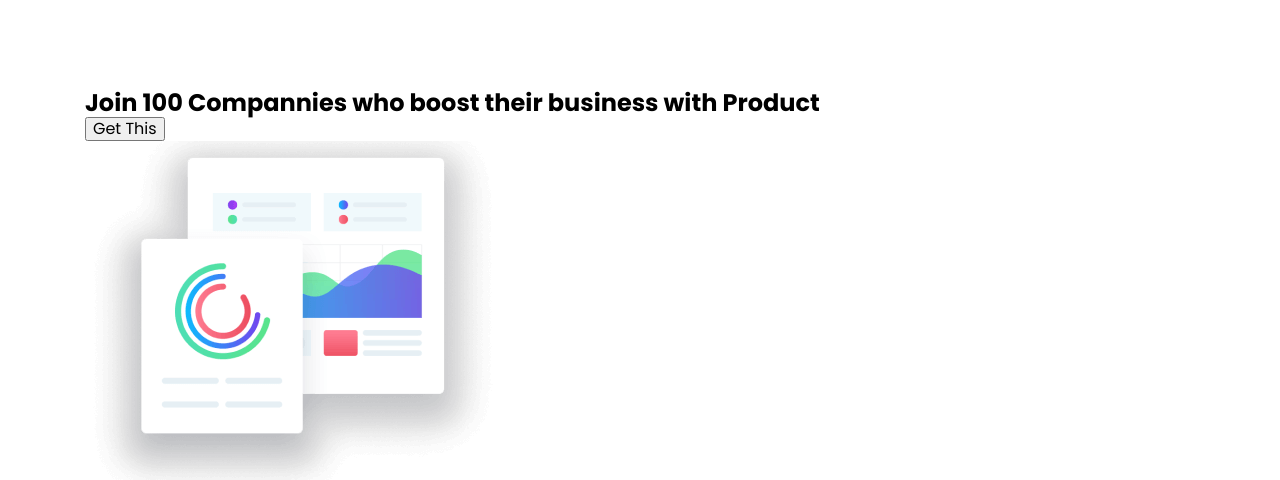
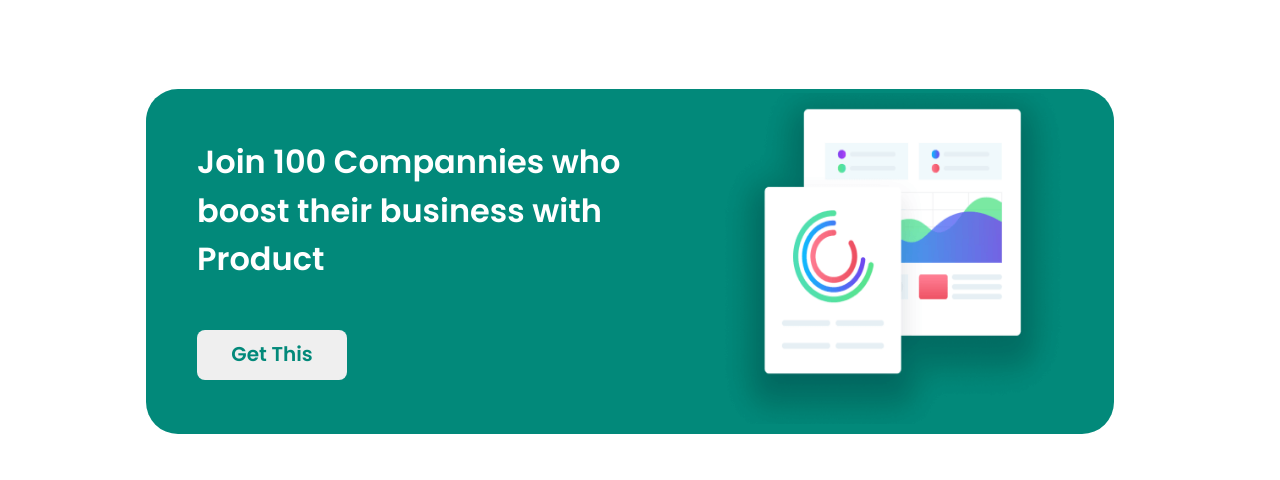
Before and after one commit to pattaroni/Business-Promotion, a plain HTML site: page index.html in a window 1280 px wide. Shown: the part 5473-5953 px from the top of the page. Drawn offline with nearby package versions, Linux system fonts and the light colour scheme.

Commit message:
add styles to join section

```diff
--- a/css/style.css
+++ b/css/style.css
@@ -693,3 +693,47 @@ font-weight: 400;
     color: #252b42;
 }
 /* #endregion Clients */
+
+/* #region Join */
+.section-join {
+    margin-bottom: 100px;
+}
+.section-join .container {
+    padding: 0 81px;
+}
+.join-box {
+    display: flex;
+    gap: 10px;
+    padding: 0 46px 0 51px;
+    background-color: #02897a;
+    border-radius: 32px;
+    width: 968px
+}
+.join-box-div {
+    display: flex;
+    flex-direction: column;
+}
+.join-box-div h2 {
+    font-weight: 600;
+    font-size: 32px;
+    line-height: 1.514;
+    color: #fff;
+    margin-top: 49px;
+    width: 510px;
+    margin-bottom: 46px;
+}
+.join-box-div button {
+    border-radius: 8px;
+    border: none;
+    width: 150px;
+    height: 50px;
+    font-weight: 600;
+    font-size: 20px;
+    color: #02897a;
+    cursor: pointer;
+}
+.join-box img {
+    margin-top: 4px;
+    margin-bottom: 10px;
+}
+/* #endregion Join */
--- a/index.html
+++ b/index.html
@@ -554,14 +554,25 @@
         </div>
       </section>
       <!-- #endregion Clients -->
-      <section>
+      <!-- #region Join -->
+      <section class="section-join">
         <div class="container">
-          <h2>Join 100 Compannies who boost their business with Product</h2>
-          <button type="button">Get This</button>
-          <img src="./images/Product/graphics.png" alt="Graphics" />
+          <div class="join-box">
+            <div class="join-box-div">
+              <h2>Join 100 Compannies who boost their business with Product</h2>
+              <button type="button">Get This</button>
+            </div>
+            <img
+              src="./images/Product/graphics.png"
+              alt="Graphics"
+              width="351"
+              height="331"
+            />
+          </div>
         </div>
       </section>
     </main>
+    <!-- #endregion Join -->
     <footer>
       <div class="container">
         <a href="./index.html"
```
